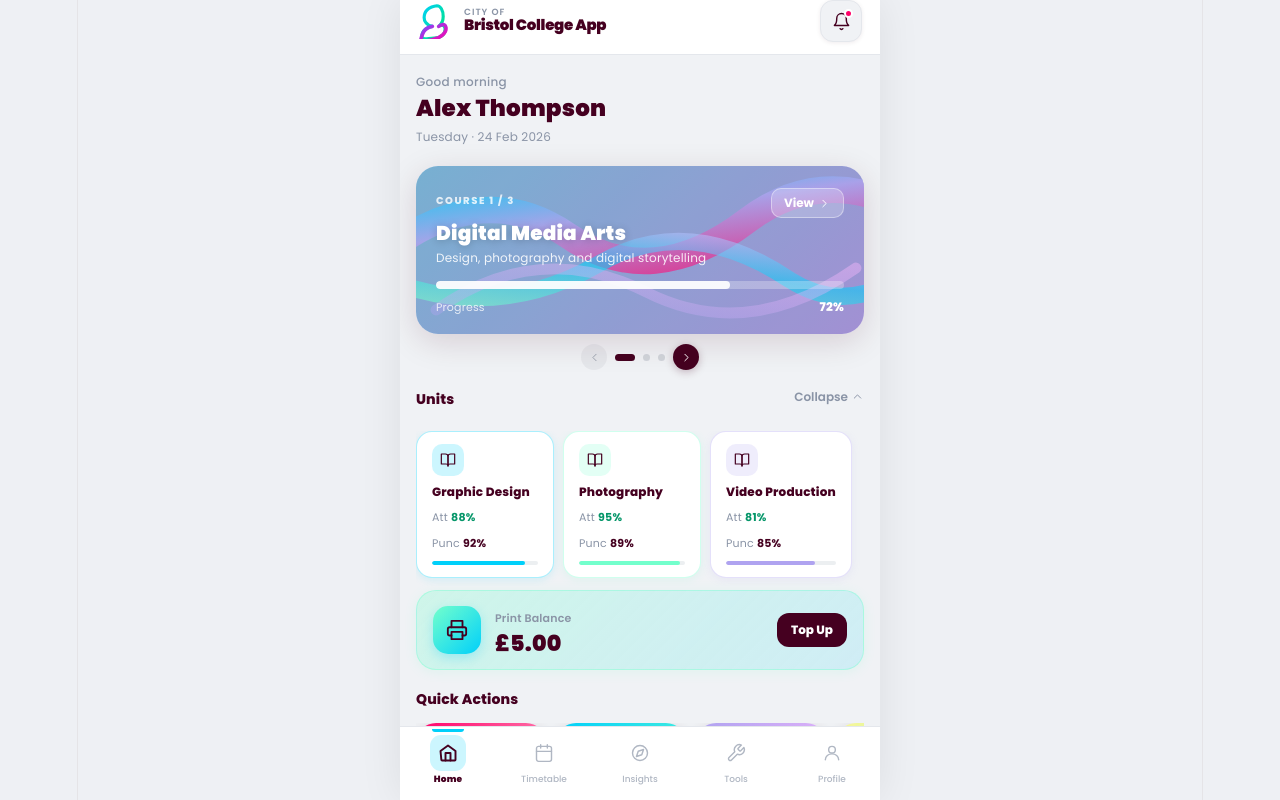
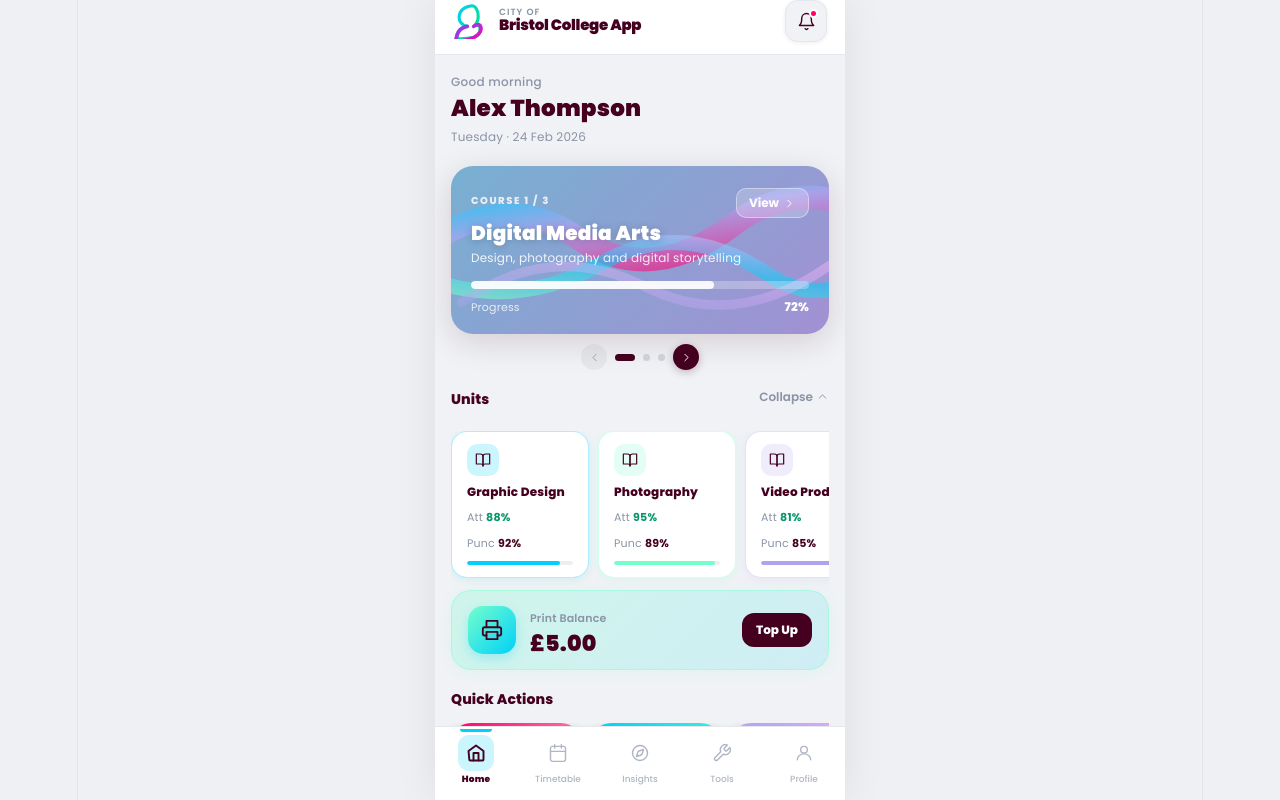
Before and after one commit to sweet-orchard/my-bristol-college-app-publish, a React (Vite) app: page / in a window 1280 px wide. Built offline with nearby package versions, Linux system fonts and the light colour scheme.

Commit message:
Update max width to 410px

```diff
--- a/src/App.tsx
+++ b/src/App.tsx
@@ -4183,7 +4183,7 @@ export default function App() {
       style={{
         height: '100dvh',
         width: '100%',
-        maxWidth: 480,
+        maxWidth: 410,
         margin: '0 auto',
         boxShadow: '0 0 40px rgba(0,0,0,0.08)',
         background: T.card,
```
